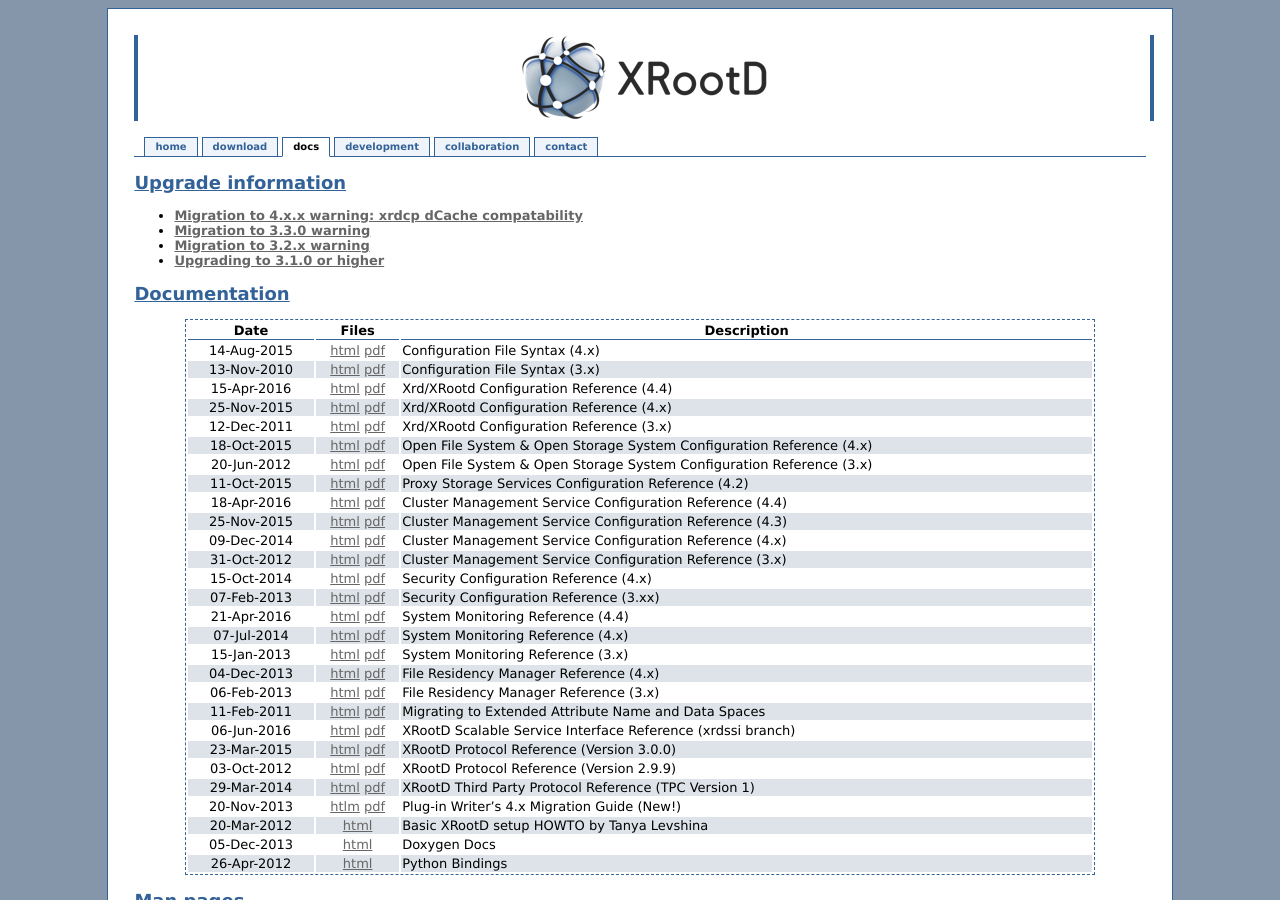
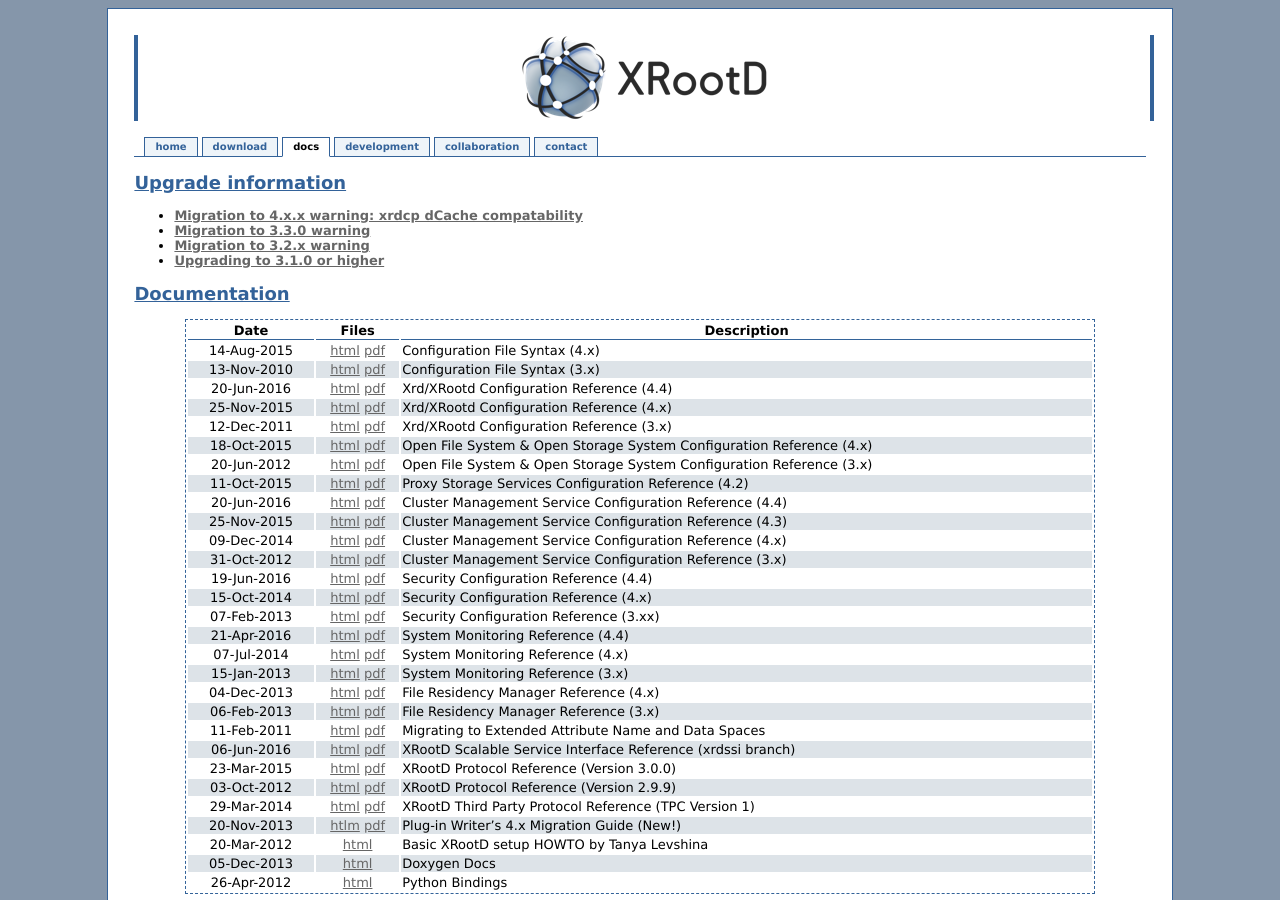
Before and after one commit to xrootd/xrootd-website, a Jekyll site: the page built from docs.md, in a window 1280 px wide and 900 px high. Built offline with Jekyll 4.4.1, drawn with Linux system fonts in a browser that asks for light colours; Markdown is read by kramdown in place of the engine named in the settings.

Commit message:
Update manuals for 4.4.

```diff
--- a/docs.md
+++ b/docs.md
@@ -19,16 +19,17 @@ Documentation
 |:---------:|:----------------------------------------------------------------------:|------------------------------------------------------------------------------|
 |14-Aug-2015|[html](/doc/dev42/Syntax_config.htm) [pdf](/doc/dev42/Syntax_config.pdf)  |Configuration File Syntax (4.x)                                               |
 |13-Nov-2010|[html](/doc/prod/Syntax_config.htm) [pdf](/doc/prod/Syntax_config.pdf)  |Configuration File Syntax (3.x)                                               |
-|15-Apr-2016|[html](/doc/dev44/xrd_config.htm) [pdf](/doc/dev44/xrd_config.pdf)           |Xrd/XRootd Configuration Reference (4.4)                            |
+|20-Jun-2016|[html](/doc/dev44/xrd_config.htm) [pdf](/doc/dev44/xrd_config.pdf)           |Xrd/XRootd Configuration Reference (4.4)                            |
 |25-Nov-2015|[html](/doc/dev42/xrd_config.htm) [pdf](/doc/dev42/xrd_config.pdf)           |Xrd/XRootd Configuration Reference (4.x)                            |
 |12-Dec-2011|[html](/doc/prod/xrd_config.htm) [pdf](/doc/prod/xrd_config.pdf)        |Xrd/XRootd Configuration Reference (3.x)                               |
 |18-Oct-2015|[html](/doc/dev41/ofs_config.htm) [pdf](/doc/dev41/ofs_config.pdf)        |Open File System &amp; Open Storage System Configuration Reference (4.x)      |
 |20-Jun-2012|[html](/doc/prod/ofs_config.htm) [pdf](/doc/prod/ofs_config.pdf)        |Open File System &amp; Open Storage System Configuration Reference (3.x)      |
 |11-Oct-2015|[html](/doc/dev42/pss_config.htm) [pdf](/doc/dev42/pss_config.pdf)        |Proxy Storage Services Configuration Reference (4.2)    |
-|18-Apr-2016|[html](/doc/dev44/cms_config.htm) [pdf](/doc/dev44/cms_config.pdf)        |Cluster Management Service Configuration Reference (4.4)                    |
+|20-Jun-2016|[html](/doc/dev44/cms_config.htm) [pdf](/doc/dev44/cms_config.pdf)        |Cluster Management Service Configuration Reference (4.4)                    |
 |25-Nov-2015|[html](/doc/dev43/cms_config.htm) [pdf](/doc/dev43/cms_config.pdf)        |Cluster Management Service Configuration Reference (4.3)                    |
 |09-Dec-2014|[html](/doc/dev42/cms_config.htm) [pdf](/doc/dev42/cms_config.pdf)        |Cluster Management Service Configuration Reference (4.x)                    |
 |31-Oct-2012|[html](/doc/prod/cms_config.htm) [pdf](/doc/prod/cms_config.pdf)        |Cluster Management Service Configuration Reference (3.x)                    |
+|19-Jun-2016|[html](/doc/dev44/sec_config.htm) [pdf](/doc/dev44/sec_config.pdf)        |Security Configuration Reference (4.4)                                         |
 |15-Oct-2014|[html](/doc/dev41/sec_config.htm) [pdf](/doc/dev41/sec_config.pdf)        |Security Configuration Reference (4.x)                                         |
 |07-Feb-2013|[html](/doc/prod/sec_config.htm) [pdf](/doc/prod/sec_config.pdf)        |Security Configuration Reference (3.xx)                                         |
 |21-Apr-2016|[html](/doc/dev44/xrd_monitoring.htm) [pdf](/doc/dev44/xrd_monitoring.pdf)|System Monitoring Reference (4.4)                                           |
```
